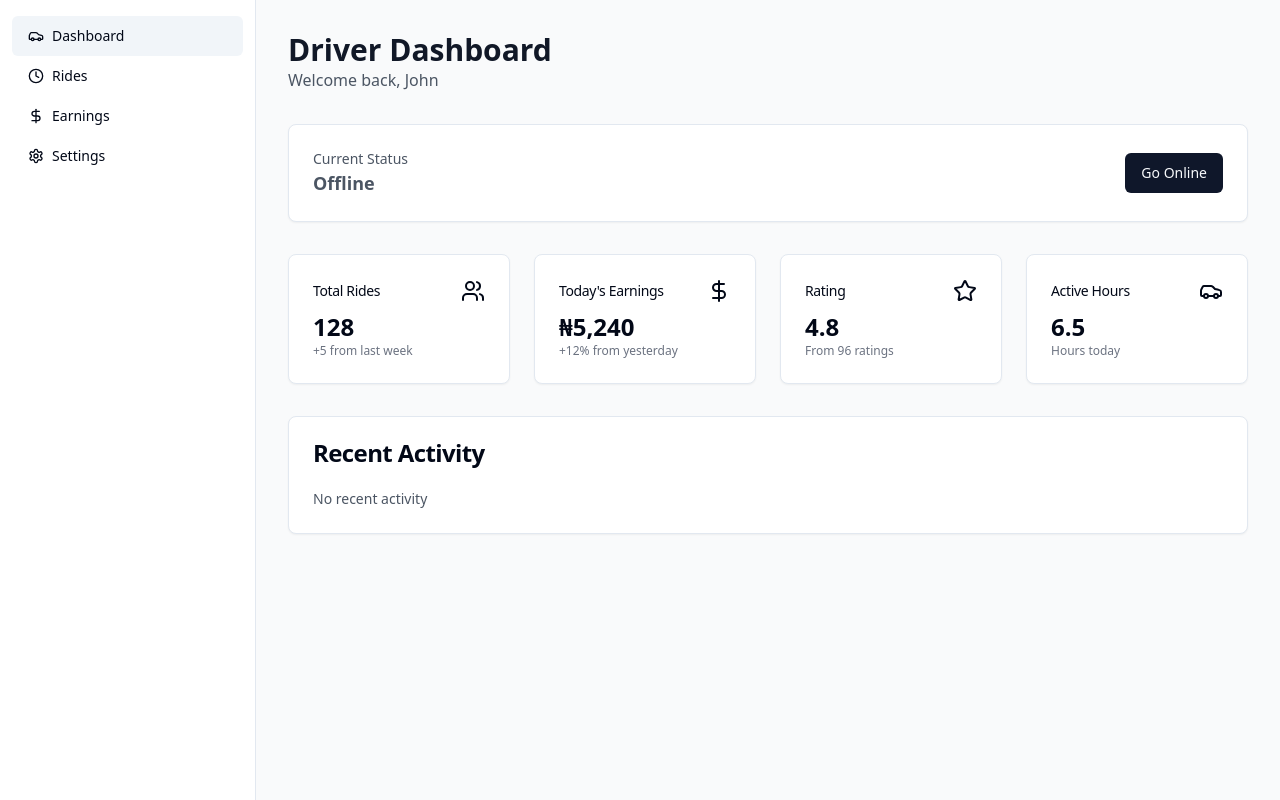
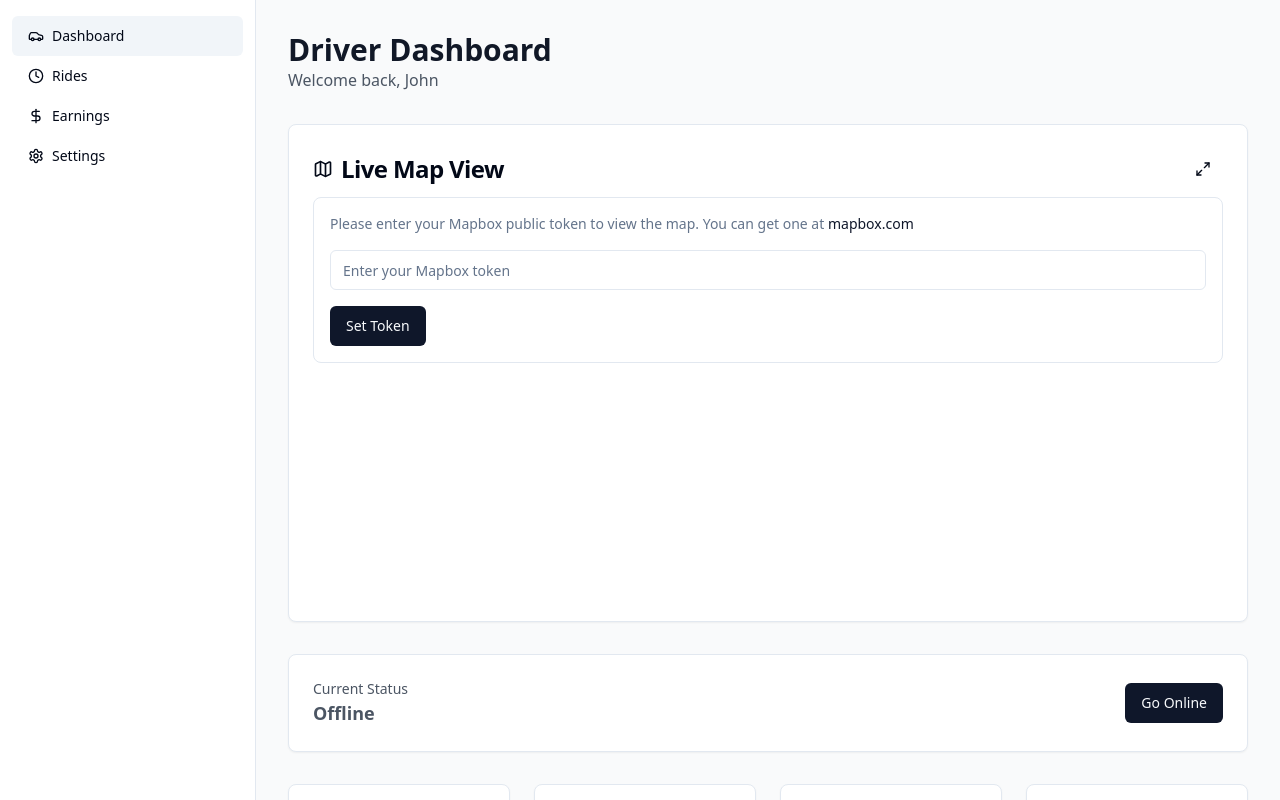
Before and after one commit to ebubechimdindu/canvas-creation-station, a React (Vite) app: page /driver/dashboard in a window 1280 px wide. Built offline with nearby package versions, Linux system fonts and the light colour scheme.

Commit message:
Add map component
Added a map component to the application.  The specific implementation details are not included in this commit.

```diff
--- a/src/pages/driver/Dashboard.tsx
+++ b/src/pages/driver/Dashboard.tsx
@@ -4,16 +4,20 @@ import { useToast } from "@/hooks/use-toast";
 import DriverSidebar from "@/components/driver/DriverSidebar";
 import { Button } from "@/components/ui/button";
 import { Card, CardContent, CardHeader, CardTitle } from "@/components/ui/card";
-import { Car, DollarSign, Star, Users } from "lucide-react";
+import { Car, DollarSign, Star, Users, Map as MapIcon, Maximize2, Minimize2 } from "lucide-react";
 import { useAppDispatch, useAppSelector } from "@/hooks/redux";
 import { setError, updateDriverStatus } from "@/features/rides/ridesSlice";
 import { Skeleton } from "@/components/ui/skeleton";
+import RideMap from "@/components/map/RideMap";
+import { useLocationUpdates } from "@/hooks/use-location-updates";
 
 const DriverDashboard = () => {
   const { toast } = useToast();
   const dispatch = useAppDispatch();
   const [isLoading, setIsLoading] = useState(true);
   const { error, driverStatus } = useAppSelector((state) => state.rides);
+  const [isMapExpanded, setIsMapExpanded] = useState(false);
+  const { driverLocation, nearbyDrivers } = useLocationUpdates("current-driver");
 
   useEffect(() => {
     // Simulate initial data loading
@@ -31,6 +35,10 @@ const DriverDashboard = () => {
       title: "Status Updated",
       description: `You are now ${newStatus}`,
     });
+  };
+
+  const toggleMapSize = () => {
+    setIsMapExpanded(!isMapExpanded);
   };
 
   if (error) {
@@ -66,8 +74,38 @@ const DriverDashboard = () => {
             <p className="text-gray-600">Welcome back, John</p>
           </div>
 
+          {/* Map Section */}
+          <Card className={`transition-all duration-300 ${isMapExpanded ? 'fixed inset-4 z-50' : ''}`}>
+            <CardHeader className="flex flex-row items-center justify-between pb-2 space-y-0">
+              <CardTitle className="flex items-center gap-2">
+                <MapIcon className="h-5 w-5" />
+                Live Map View
+              </CardTitle>
+              <Button
+                variant="ghost"
+                size="icon"
+                onClick={toggleMapSize}
+                className="hover:bg-gray-100"
+              >
+                {isMapExpanded ? <Minimize2 /> : <Maximize2 />}
+              </Button>
+            </CardHeader>
+            <CardContent>
+              <div className={`transition-all duration-300 ${isMapExpanded ? 'h-[calc(100vh-8rem)]' : 'h-[400px]'}`}>
+                <RideMap
+                  pickup=""
+                  dropoff=""
+                  mode="driver"
+                  driverLocation={driverLocation}
+                  nearbyDrivers={nearbyDrivers}
+                  className="w-full h-full"
+                />
+              </div>
+            </CardContent>
+          </Card>
+
           {/* Status Toggle */}
-          <Card>
+          <Card className={isMapExpanded ? 'hidden' : ''}>
             <CardContent className="pt-6">
               <div className="flex items-center justify-between">
                 <div>
@@ -94,7 +132,7 @@ const DriverDashboard = () => {
           </Card>
 
           {/* Stats Grid */}
-          <div className="grid gap-6 sm:grid-cols-2 lg:grid-cols-4">
+          <div className={`grid gap-6 sm:grid-cols-2 lg:grid-cols-4 ${isMapExpanded ? 'hidden' : ''}`}>
             {['Total Rides', "Today's Earnings", 'Rating', 'Active Hours'].map((stat, index) => (
               <Card key={stat} className="animate-fade-in" style={{ animationDelay: `${index * 100}ms` }}>
                 <CardHeader className="flex flex-row items-center justify-between pb-2 space-y-0">
@@ -133,7 +171,7 @@ const DriverDashboard = () => {
           </div>
 
           {/* Recent Activity */}
-          <Card>
+          <Card className={isMapExpanded ? 'hidden' : ''}>
             <CardHeader>
               <CardTitle>Recent Activity</CardTitle>
             </CardHeader>
```
